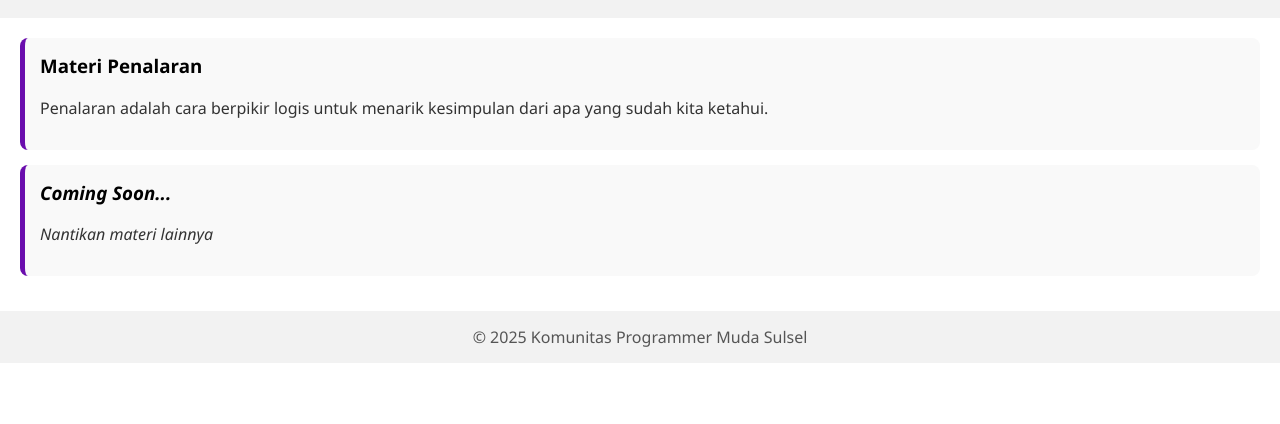
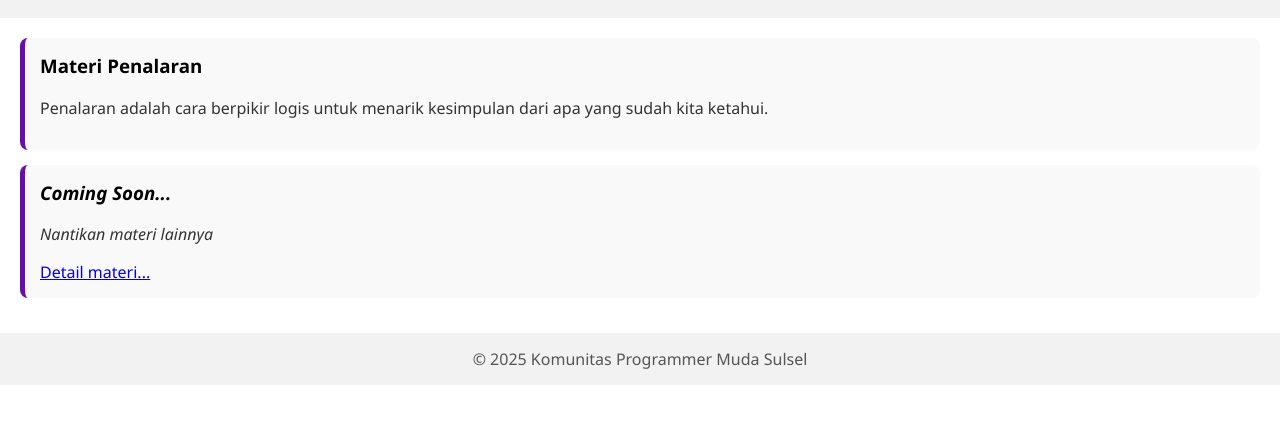
Before and after one commit to Agustin1108/materi-kpms, a plain HTML site: page index.html in a window 1280 px wide. Shown: the part 80-504 px from the top of the page. Drawn offline with Linux system fonts and the light colour scheme.

Commit message:
Update index.html

```diff
--- a/index.html
+++ b/index.html
@@ -90,6 +90,7 @@
     <div class="materi">
       <h3><em>Coming Soon...</em></h3>
       <p><em>Nantikan materi lainnya</em></p>
+    <a href="https://agustin1108.github.io/materi-penalaran/">Detail materi...</a>
     </div>
   </div>
 
```
